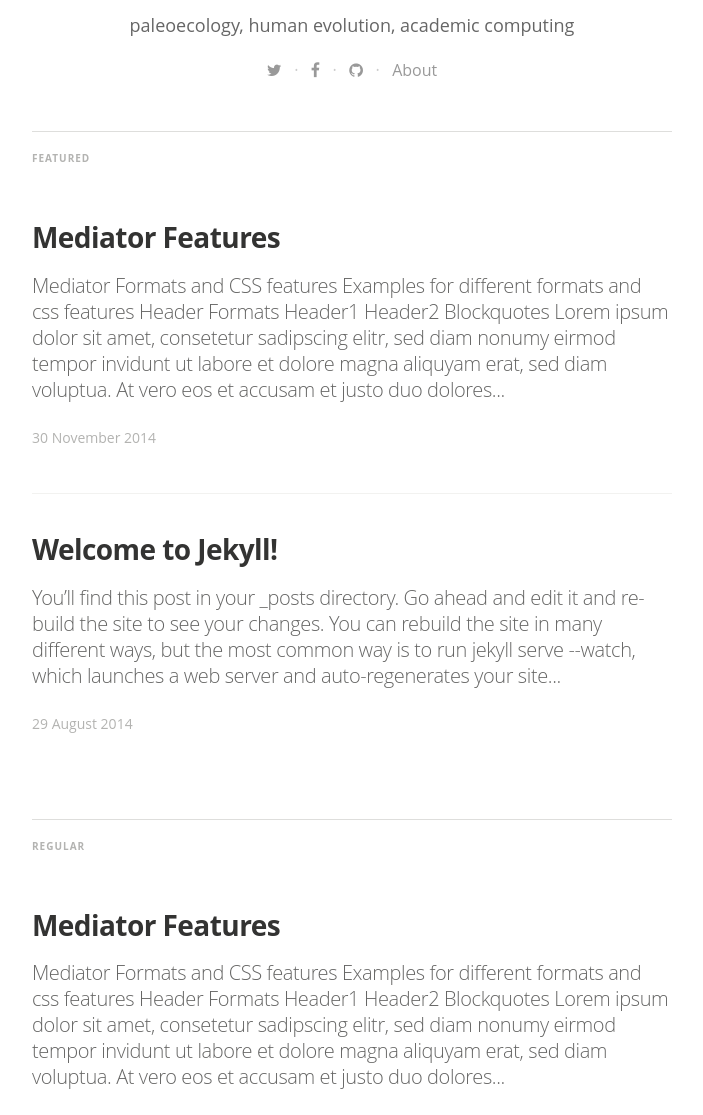
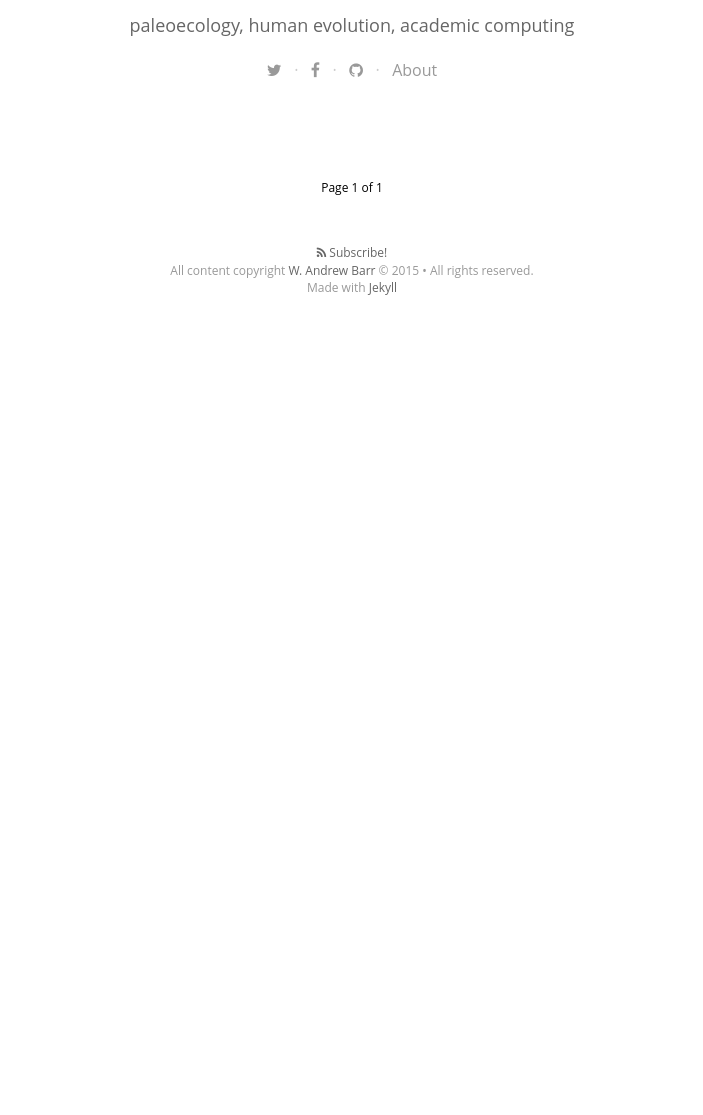
Before and after one commit to wabarr/personal, a Jekyll site: the page built from index.html, in a window 1280 px wide and 1400 px high, scrolled down 295 px. Shown: the part 285-1400 px from the top of the window, without its empty margins (288-991 px from the left). Built offline with Jekyll 4.4.1, drawn with Linux system fonts in a browser that asks for light colours; nearby versions of some CDN libraries; some web fonts are replaced; Markdown is read by kramdown in place of the engine named in the settings; the list of posts is cut into pages by our own code; after the commit the page ends 925 px from its top, so only the background shows below that; some of the changed text lies outside the part shown.

Commit message:
change url and delete posts

```diff
--- a/_posts/2014-08-29-welcome-to-jekyll.markdown
+++ /dev/null
@@ -1,39 +0,0 @@
----
-layout: post
-title:  "Welcome to Jekyll!"
-date:   2014-08-29 14:34:25
-categories: jekyll update
-tags: featured
-image: /assets/article_images/2014-08-29-welcome-to-jekyll/desktop.jpg
----
-You’ll find this post in your `_posts` directory. Go ahead and edit it and re-build the site to see your changes. You can rebuild the site in many different ways, but the most common way is to run `jekyll serve --watch`, which launches a web server and auto-regenerates your site when a file is updated.
-
-To add new posts, simply add a file in the `_posts` directory that follows the convention `YYYY-MM-DD-name-of-post.ext` and includes the necessary front matter. Take a look at the source for this post to get an idea about how it works.
-
-Jekyll also offers powerful support for code snippets:
-
-{% highlight ruby %}
-def print_hi(name)
-  puts "Hi, #{name}"
-end
-print_hi('Tom')
-#=> prints 'Hi, Tom' to STDOUT.
-{% endhighlight %}
-
-Check out the [Jekyll docs][jekyll] for more info on how to get the most out of Jekyll. File all bugs/feature requests at [Jekyll’s GitHub repo][jekyll-gh]. If you have questions, you can ask them on [Jekyll’s dedicated Help repository][jekyll-help].
-
-{% highlight js %}
-
-<footer class="site-footer">
- <a class="subscribe" href="{{ "/feed.xml" | prepend: site.baseurl }}"> <span class="tooltip"> <i class="fa fa-rss"></i> Subscribe!</span></a>
-  <div class="inner">a
-   <section class="copyright">All content copyright <a href="mailto:{{ site.email}}">{{ site.name }}</a> &copy; {{ site.time | date: '%Y' }} &bull; All rights reserved.</section>
-   <section class="poweredby">Made with <a href="http://jekyllrb.com"> Jekyll</a></section>
-  </div>
-</footer>
-{% endhighlight %}
-
-
-[jekyll]:      http://jekyllrb.com
-[jekyll-gh]:   https://github.com/jekyll/jekyll
-[jekyll-help]: https://github.com/jekyll/jekyll-help
--- a/_posts/2014-11-30-mediator_features.markdown
+++ /dev/null
@@ -1,39 +0,0 @@
----
-layout: post
-title:  "Mediator Features"
-date:   2014-11-30 14:34:25
-categories: mediator feature
-tags: featured
-image: /assets/article_images/2014-11-30-mediator_features/night-track.JPG
----
-#Mediator Formats and CSS features
-
-Examples for different formats and css features
-
-#Header Formats
-#Header1
-##Header2
-
-#Blockquotes
->Lorem ipsum dolor sit amet, consetetur sadipscing elitr, sed diam nonumy eirmod tempor invidunt ut labore et dolore magna aliquyam erat, sed diam voluptua. At vero eos et accusam et justo duo dolores et ea rebum. Stet clita kasd gubergren, no sea takimata sanctus
-
-#Lists
-##orderd lists
-1. one
-2. two
-3. three
-
-##unorderd lists
-- Apple
-- Banana
-- Plum
-
-#Links
-This is an [example link](http://example.com/ "With a Title").
-
-#Combinations
->Lorem ipsum dolor sit amet, consetetur sadipscing elitr, sed diam nonumy eirmod tempor invidunt ut labore et dolore magna aliquyam erat, sed diam voluptua. At vero eos et accusam et justo duo dolores et ea rebum. Stet clita kasd gubergren, no sea takimata sanctus
->
-> - Apple
-> - Banana
-> - Plum
--- a/index.html
+++ b/index.html
@@ -23,7 +23,7 @@
             &nbsp;&nbsp;·&nbsp;&nbsp;
         {% endif %}
       {% endfor %}
-      <a href="/about/">About</a>
+      <a href="/personal/about/">About</a>
     </div>
 </header>
 
```
